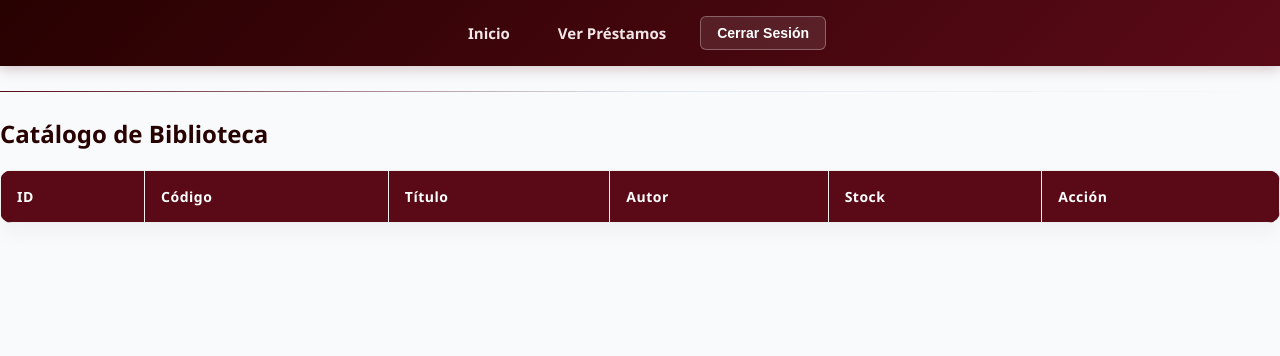
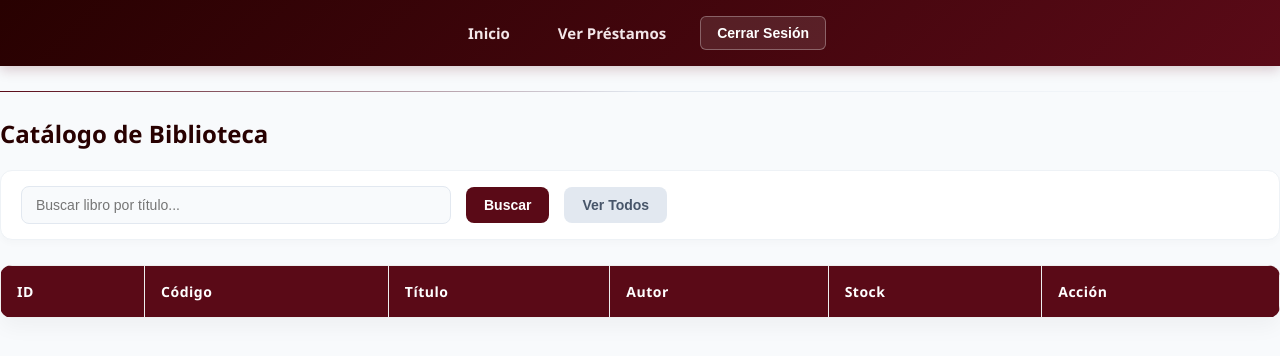
Before and after one commit to IngritE784/Consolidado1_Grupo6, a website: page frontend/libros.html in a window 1280 px wide. Drawn offline with Linux system fonts and the light colour scheme; no server answers; sample sign-in values are in the browser's storage.

Commit message:
Busqueda subida

```diff
--- a/frontend/css/libros.css
+++ b/frontend/css/libros.css
@@ -116,6 +116,23 @@ section label {
     margin-right: 10px;
 }
 
+.search-section {
+    display: flex;
+    align-items: center;
+    gap: 10px;
+    margin-bottom: 25px;
+    background-color: #ffffff;
+    padding: 15px 20px;
+    border-radius: 12px;
+    box-shadow: 0 4px 6px rgba(0, 0, 0, 0.02);
+    border: 1px solid #eef2f6;
+}
+
+.search-section input {
+    flex: 1;
+    max-width: 400px;
+}
+
 input[type="text"],
 input[type="number"] {
     padding: 10px 14px;
@@ -159,13 +176,15 @@ button:active {
 
 /* Botones secundarios (como Ver Todos o Limpiar) */
 button[onclick*="value=''"],
-button[type="reset"] {
+button[type="reset"],
+.btn-secondary {
     background-color: #e2e8f0;
     color: #475569;
 }
 
 button[onclick*="value=''"]:hover,
-button[type="reset"]:hover {
+button[type="reset"]:hover,
+.btn-secondary:hover {
     background-color: #cbd5e1;
     color: #1e293b;
 }
--- a/frontend/js/libros.js
+++ b/frontend/js/libros.js
@@ -3,11 +3,19 @@ document.addEventListener('DOMContentLoaded', () => {
     verificarRolAdmin();
 });
 
-async function cargarLibros() {
-    const res = await fetch('/api/libros', { headers: getAuthHeaders() });
+async function cargarLibros(busqueda = '') {
+    // Si hay búsqueda, agregamos el parámetro a la URL
+    const url = busqueda ? `/api/libros?titulo=${encodeURIComponent(busqueda)}` : '/api/libros';
+
+    const res = await fetch(url, { headers: getAuthHeaders() });
     const libros = await res.json();
     const tbody = document.getElementById('tablaLibros');
     tbody.innerHTML = '';
+
+    if (libros.length === 0) {
+        tbody.innerHTML = '<tr><td colspan="6" style="text-align:center;">No se encontraron libros.</td></tr>';
+        return;
+    }
 
     libros.forEach(l => {
         tbody.innerHTML += `
@@ -20,6 +28,12 @@ async function cargarLibros() {
                 <td><button onclick="solicitar(${l.id})" ${l.cantidad <= 0 ? 'disabled' : ''}>Solicitar Préstamo</button></td>
             </tr>`;
     });
+}
+
+// Nueva función que lee la barra de búsqueda
+function buscarLibros() {
+    const texto = document.getElementById('inputBusqueda').value;
+    cargarLibros(texto);
 }
 
 async function solicitar(id) {
--- a/frontend/libros.html
+++ b/frontend/libros.html
@@ -16,6 +16,13 @@
     </nav>
     <hr>
     <h2>Catálogo de Biblioteca</h2>
+
+    <!-- BARRA DE BÚSQUEDA -->
+    <div class="search-section">
+        <input type="text" id="inputBusqueda" placeholder="Buscar libro por título...">
+        <button onclick="buscarLibros()">Buscar</button>
+        <button onclick="cargarLibros()" class="btn-secondary">Ver Todos</button>
+    </div>
 
     <div id="adminPanel" style="display: none;">
         <h3>Crear Nuevo Libro</h3>
```
